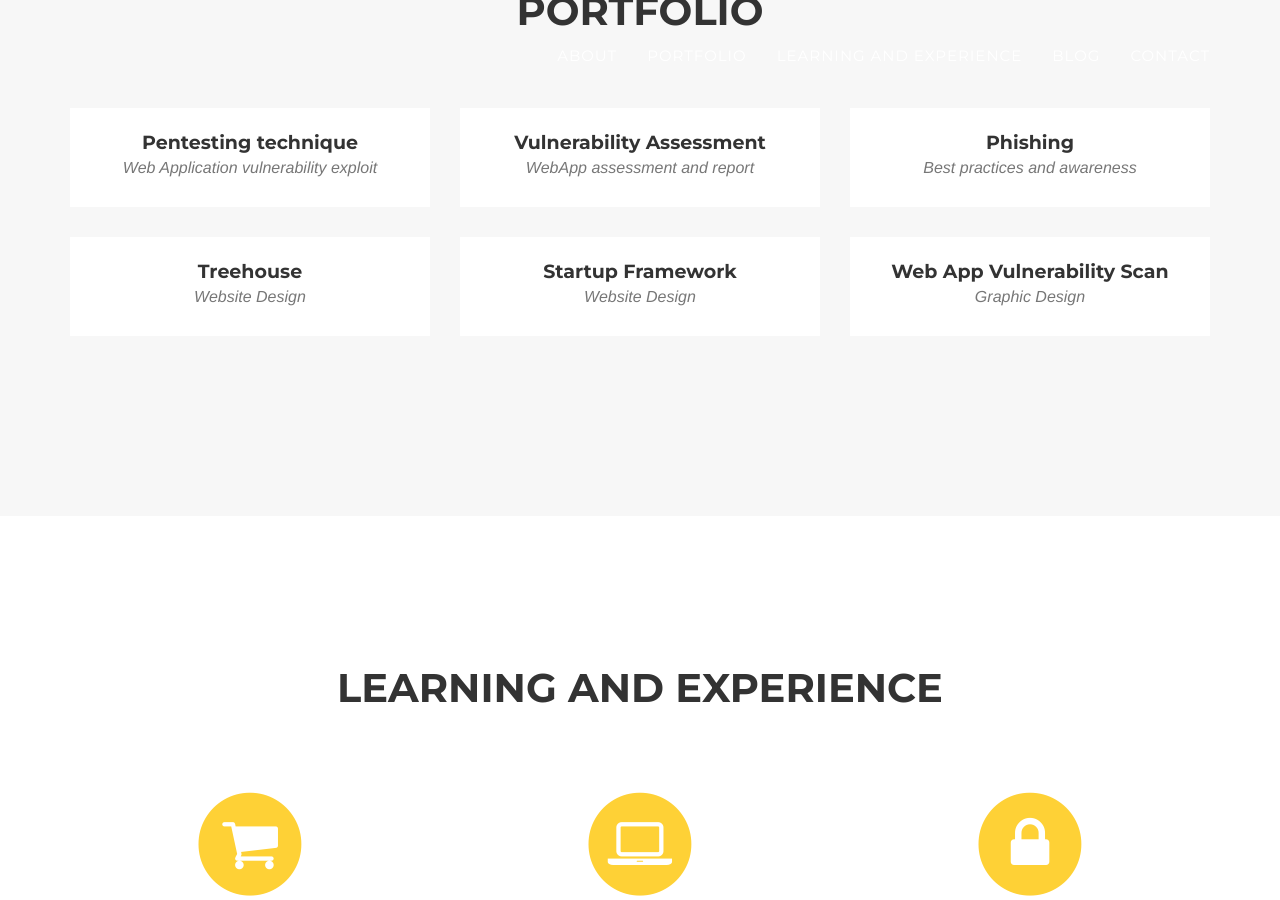
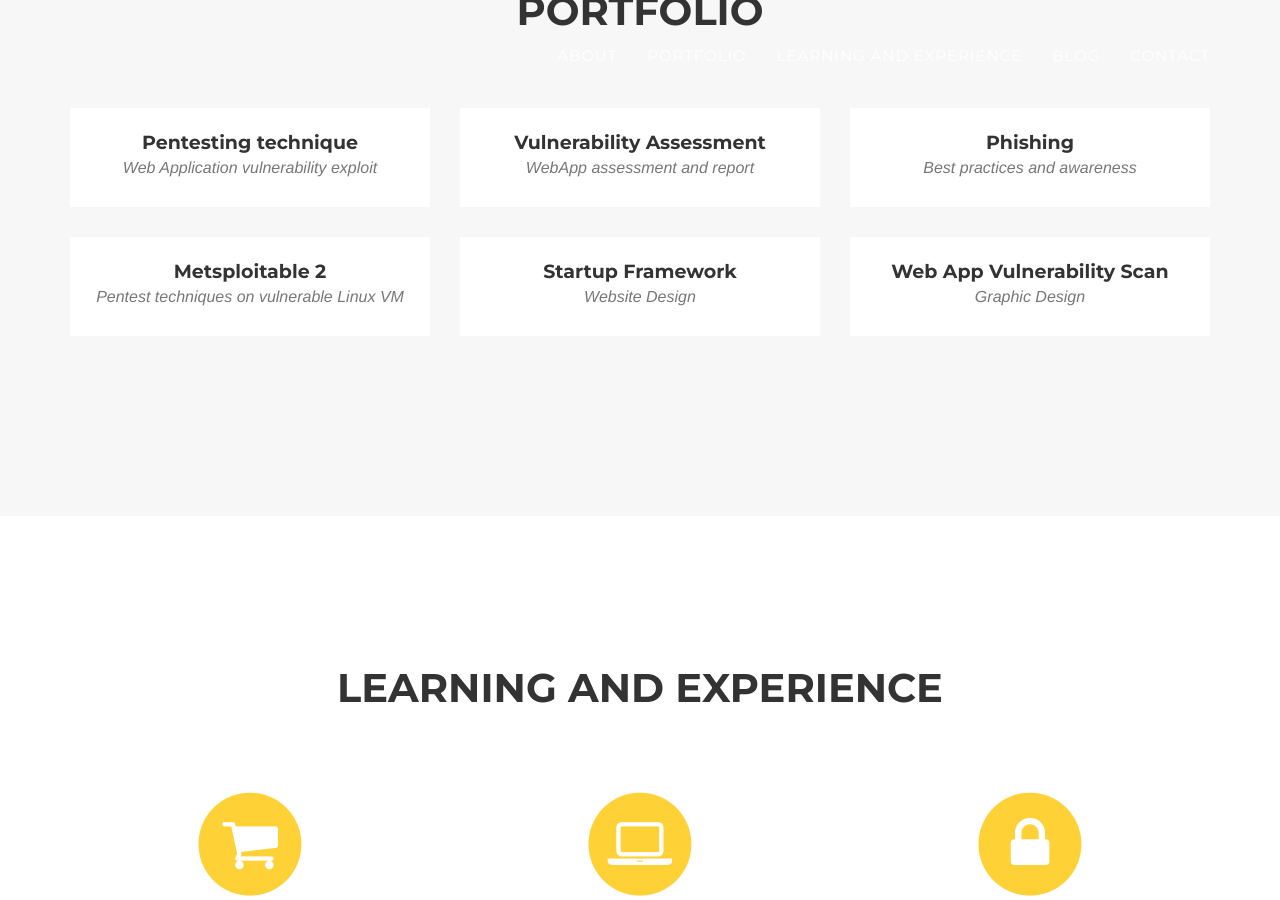
Before and after one commit to elizabethude/lizude.github.io, a Jekyll site: the page built from _posts/2014-07-15-project-4.markdown, in a window 1280 px wide and 900 px high, scrolled down 1827 px. Built offline with Jekyll 4.4.1, drawn with Linux system fonts in a browser that asks for light colours; nearby versions of some CDN libraries; some web fonts are replaced; library files that are not in the unit come from our copies.

Commit message:
Update 2014-07-15-project-4.markdown

```diff
--- a/_posts/2014-07-15-project-4.markdown
+++ b/_posts/2014-07-15-project-4.markdown
@@ -1,6 +1,6 @@
 ---
-title: Treehouse
-subtitle: Website Design
+title: Metsploitable 2
+subtitle: Pentest techniques on vulnerable Linux VM
 layout: default
 modal-id: 4
 date: 2014-07-15
```
Also changed, not shown: other parts of _posts/2014-07-15-project-4.markdown (+1 -2 lines).
